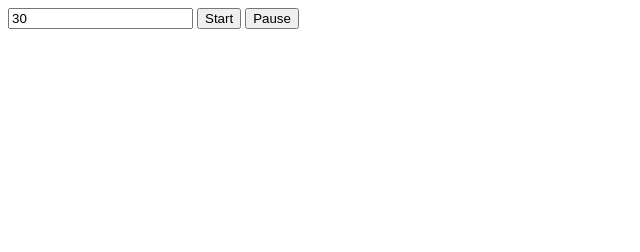
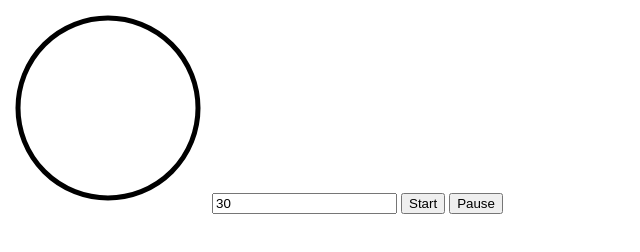
Before and after one commit to Arnur-K/timer, a plain HTML site: page index.html in a window 1280 px wide. Shown: the whole page, without its empty margins (0-640 px from the left). Drawn offline with Linux system fonts and the light colour scheme.

Commit message:
added svg

```diff
--- a/index.html
+++ b/index.html
@@ -6,6 +6,19 @@
     <title>Timer</title>
   </head>
   <body>
+    <svg height="200" width="200">
+      <circle
+        r="90"
+        cx="100"
+        cy="100"
+        fill="transparent"
+        stroke="black"
+        stroke-width="5"
+        stroke-dasharray="565"
+        stroke-dashoffset="0"
+        transform="rotate(-90, 100 100)"
+      />
+    </svg>
     <input id="duration" value="30" />
     <button id="start">Start</button>
     <button id="pause">Pause</button>
```
